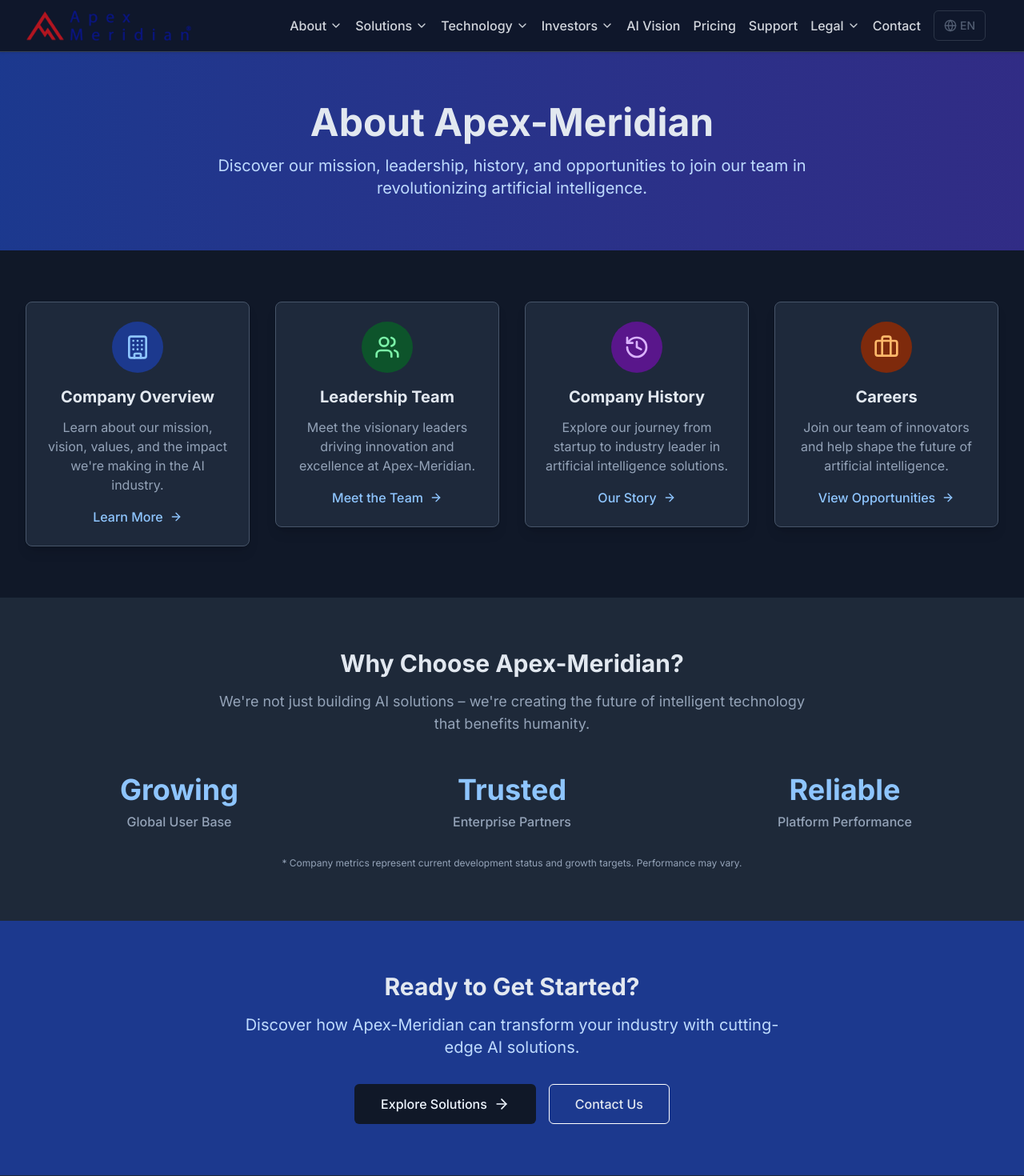
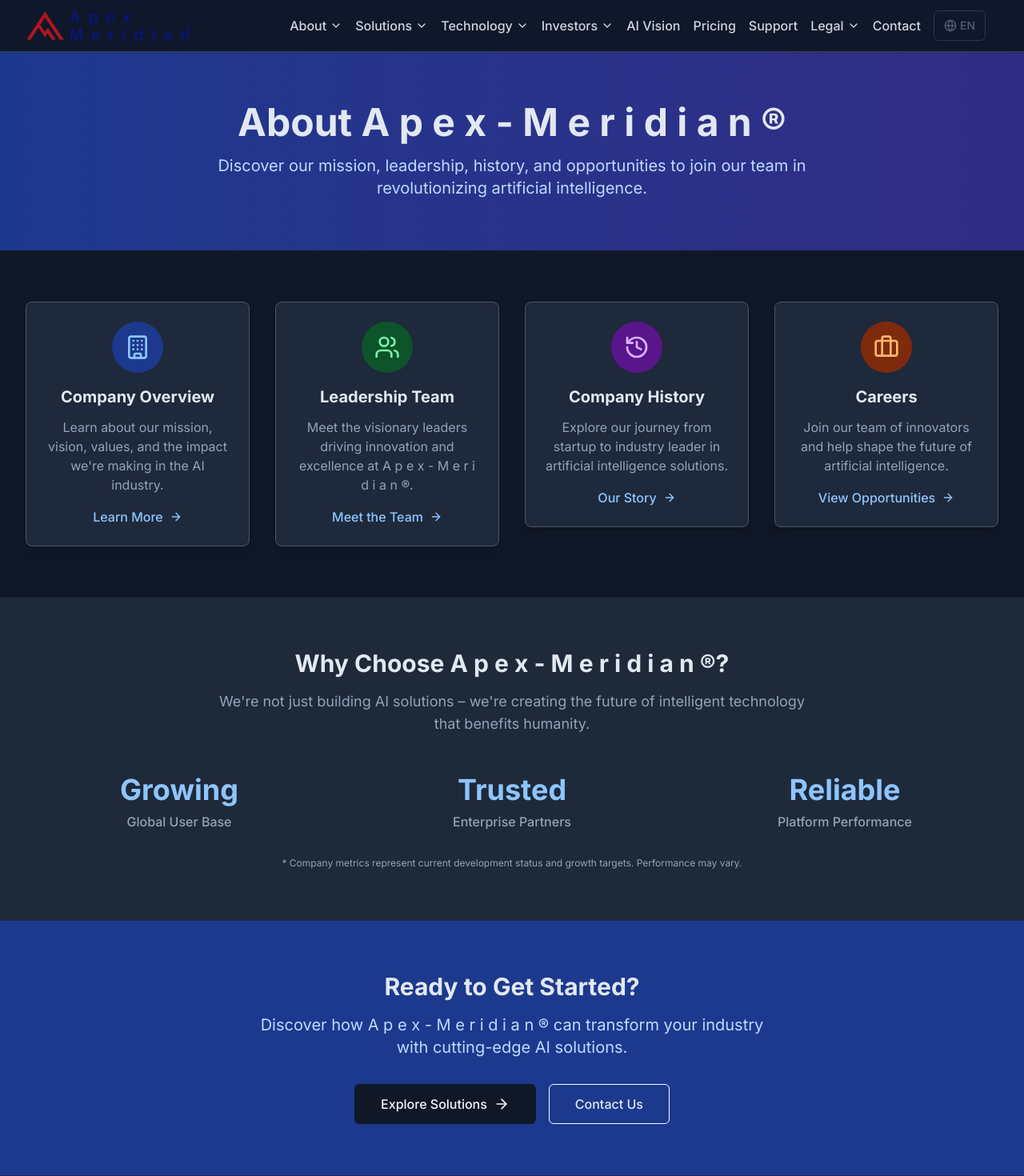
Before and after one commit to cptamrgaber/apex-meridian.com, a Next.js app: page /about in a window 1280 px wide. Shown: the top 1470 px of the page at 80% size. Built offline with nearby package versions, Linux system fonts and the light colour scheme.

Commit message:
Remove decorative underline from hero section and update brand name to 'A p e x - M e r i d i a n ®' in visible text

```diff
--- a/src/app/employees/login/page.tsx
+++ b/src/app/employees/login/page.tsx
@@ -41,7 +41,7 @@ export default function EmployeeLoginPage() {
               Employee Portal Access
             </h1>
             <p className="text-gray-600 max-w-2xl mx-auto">
-              Welcome to the Apex-Meridian employee portal. Please sign in with your company credentials
+              Welcome to the A p e x  M e r i d i a n ® employee portal. Please sign in with your company credentials
               to access your dashboard, HR resources, and company information.
             </p>
           </div>
--- a/src/app/faq/page.tsx
+++ b/src/app/faq/page.tsx
@@ -27,7 +27,7 @@ export default function FAQ() {
     {
       category: "General",
       question: "What is <BrandName />?",
-      answer: "Apex-Meridian is a leading artificial intelligence company that develops cutting-edge AI solutions for aviation, cybersecurity, education, and AGI development. We focus on creating AI that augments human capabilities and solves complex real-world problems."
+      answer: "A p e x  M e r i d i a n ® is a leading artificial intelligence company that develops cutting-edge AI solutions for aviation, cybersecurity, education, and AGI development. We focus on creating AI that augments human capabilities and solves complex real-world problems."
     },
     {
       category: "General",
--- a/src/app/legal/licenses/page.tsx
+++ b/src/app/legal/licenses/page.tsx
@@ -67,7 +67,7 @@ export default function Licenses() {
 
               <h3 className="text-xl font-semibold text-white mb-3">Trademarks and Service Marks</h3>
               <ul className="list-disc list-inside text-gray-300 space-y-2">
-                <li><strong>Apex-Meridian®</strong> - Registered trademark for AI technology services</li>
+                <li><strong>A p e x  M e r i d i a n ®</strong> - Registered trademark for AI technology services</li>
                 <li><strong>AeroMind™</strong> - Aviation intelligence platform</li>
                 <li><strong>CyberGuard™</strong> - Intelligent security shield</li>
                 <li><strong>EduGenius™</strong> - Personalized learning AI</li>
--- a/src/components/DramaticHero.tsx
+++ b/src/components/DramaticHero.tsx
@@ -31,7 +31,6 @@ export default function DramaticHero() {
             <h1 className="text-center font-light text-2xl sm:text-3xl md:text-4xl lg:text-5xl bg-gradient-to-r from-blue-400 to-cyan-300 bg-clip-text text-transparent mb-2 flex items-center justify-center" style={{ letterSpacing: '0.2em' }}>
               <span>A p e x - M e r i d i a n</span><span className="text-xl sm:text-2xl md:text-3xl ml-2">®</span>
             </h1>
-            <div className="absolute -bottom-2 left-1/2 transform -translate-x-1/2 w-32 h-1 bg-gradient-to-r from-blue-500 to-cyan-400 rounded-full"></div>
           </div>
         </div>
 
--- a/src/lib/translations.ts
+++ b/src/lib/translations.ts
@@ -118,16 +118,16 @@ export const translations = {
 
     // CTA section
     'cta.title': 'Ready to Transform Your Industry?',
-    'cta.subtitle': 'Join leading organizations exploring Apex-Meridian\'s AI solutions to drive innovation and growth.',
+    'cta.subtitle': 'Join leading organizations exploring A p e x - M e r i d i a n ®\'s AI solutions to drive innovation and growth.',
     'cta.button': 'Start Your AI Journey',
 
     // About page
-    'about.title': 'About Apex-Meridian',
+    'about.title': 'About A p e x - M e r i d i a n ®',
     'about.subtitle': 'Discover our mission, leadership, history, and opportunities to join our team in revolutionizing artificial intelligence.',
     'about.overview.title': 'Company Overview',
     'about.overview.description': 'Learn about our mission, vision, values, and the impact we\'re making in the AI industry.',
     'about.leadership.title': 'Leadership Team',
-    'about.leadership.description': 'Meet the visionary leaders driving innovation and excellence at Apex-Meridian.',
+    'about.leadership.description': 'Meet the visionary leaders driving innovation and excellence at A p e x - M e r i d i a n ®.',
     'about.history.title': 'Company History',
     'about.history.description': 'Explore our journey from startup to industry leader in artificial intelligence solutions.',
     'about.careers.title': 'Careers',
@@ -136,13 +136,13 @@ export const translations = {
     'about.meetTeam': 'Meet the Team',
     'about.ourStory': 'Our Story',
     'about.viewOpportunities': 'View Opportunities',
-    'about.whyChoose.title': 'Why Choose Apex-Meridian?',
+    'about.whyChoose.title': 'Why Choose A p e x - M e r i d i a n ®?',
     'about.whyChoose.description': 'We\'re not just building AI solutions – we\'re creating the future of intelligent technology that benefits humanity.',
     'about.stats.users': 'Global User Base',
     'about.stats.clients': 'Enterprise Partners',
     'about.stats.uptime': 'Platform Performance',
     'about.cta.title': 'Ready to Get Started?',
-    'about.cta.description': 'Discover how Apex-Meridian can transform your industry with cutting-edge AI solutions.',
+    'about.cta.description': 'Discover how A p e x - M e r i d i a n ® can transform your industry with cutting-edge AI solutions.',
     'about.cta.exploreSolutions': 'Explore Solutions',
     'about.cta.contactUs': 'Contact Us',
 
```
